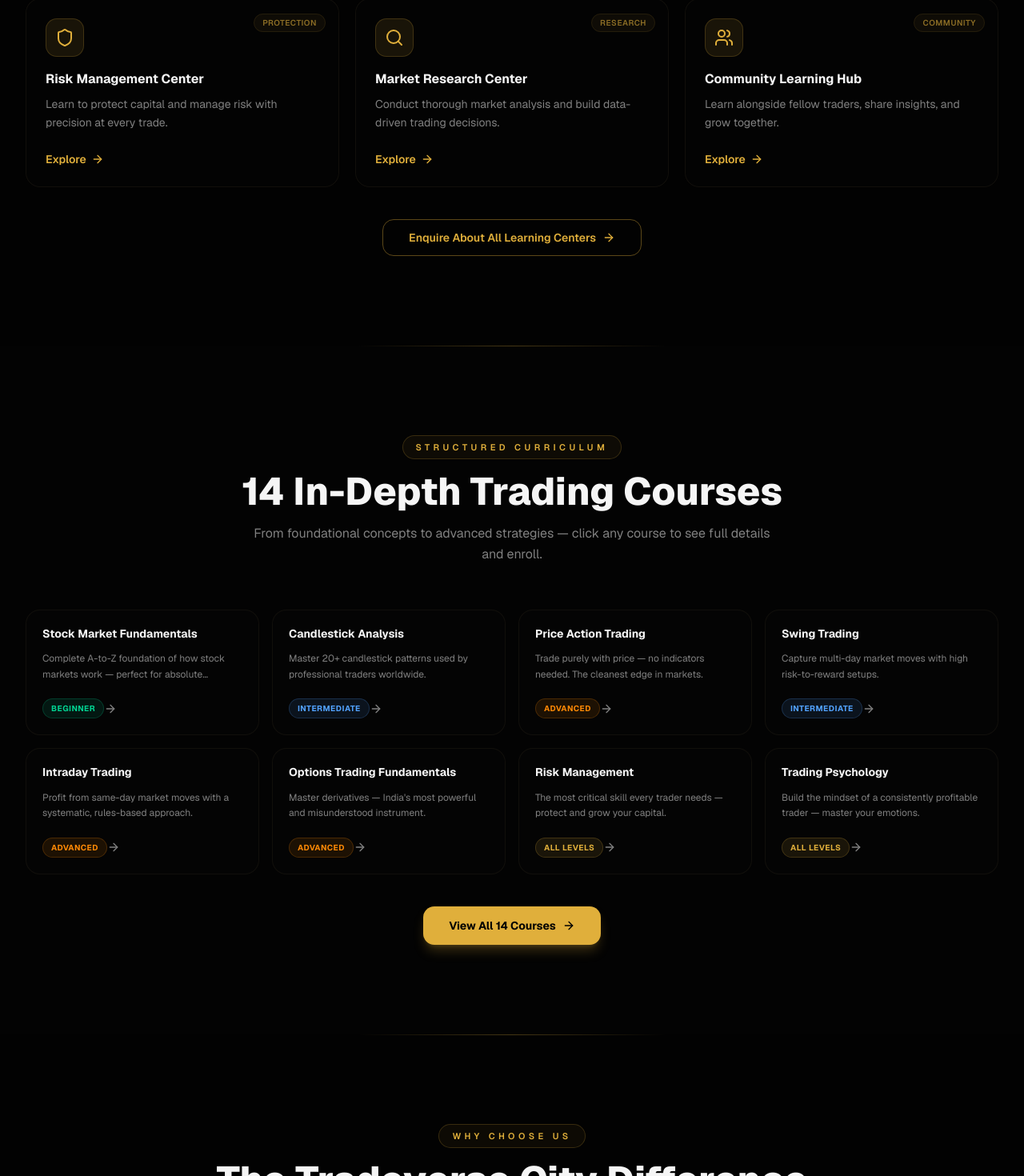
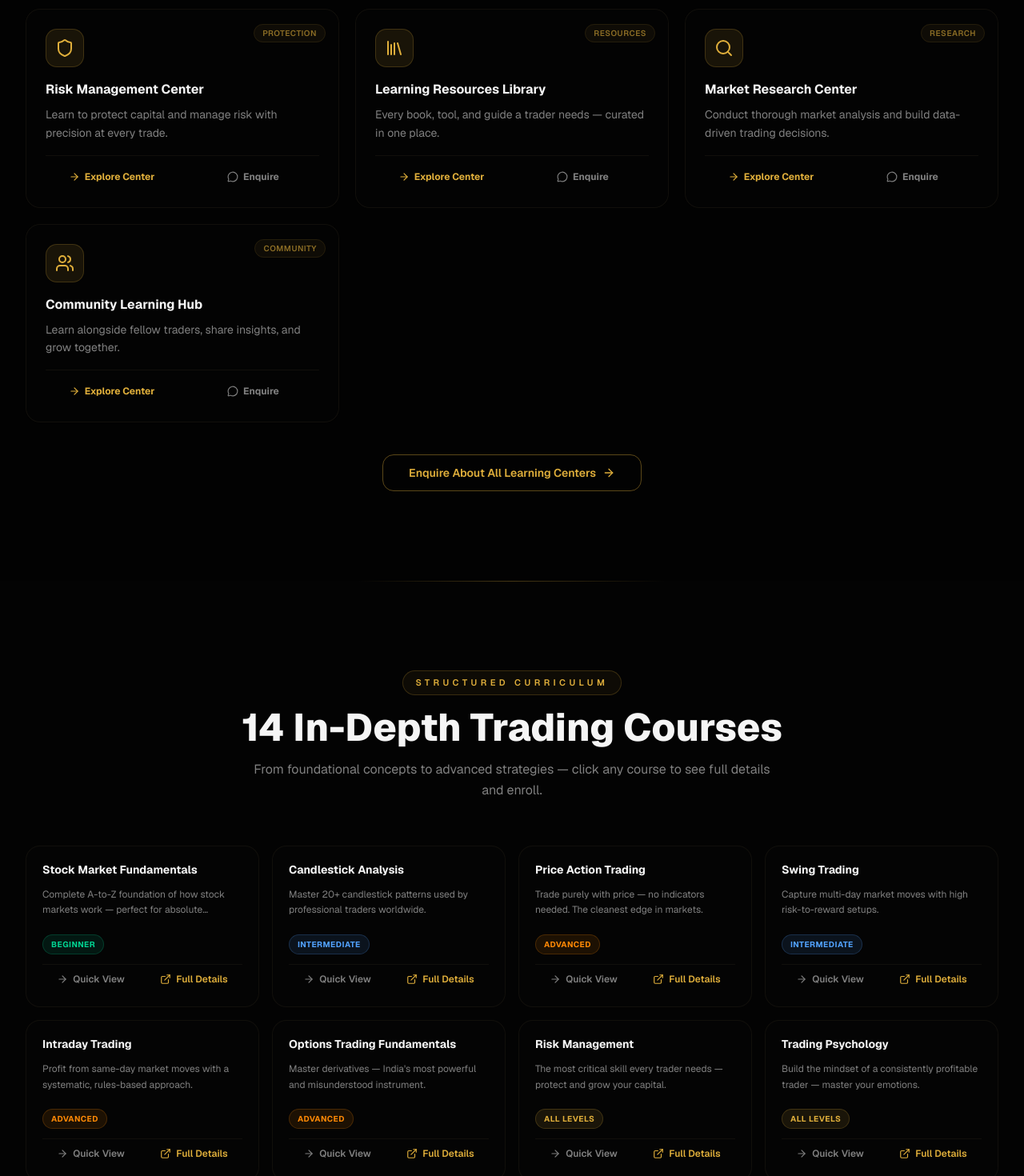
Before and after one commit to shubham03kumar18-coder/tradeverse-website-enhancement, a Next.js app: page / in a window 1280 px wide. Shown: the part 1660-3130 px from the top of the page at 80% size. Built offline with nearby package versions, Linux system fonts and the light colour scheme.

Commit message:
feat: add course links and navigation in Courses and Footer components

```diff
--- a/components/courses.tsx
+++ b/components/courses.tsx
@@ -1,10 +1,22 @@
 "use client"
 
 import { useState } from "react"
-import { ArrowRight } from "lucide-react"
+import Link from "next/link"
+import { ArrowRight, ExternalLink } from "lucide-react"
 import CourseModal, { type CourseDetail } from "@/components/course-modal"
 
 const PHONE = "919318336747"
+
+const COURSE_SLUGS: Record<string, string> = {
+  "Stock Market Fundamentals": "stock-market-fundamentals",
+  "Candlestick Analysis": "candlestick-analysis",
+  "Price Action Trading": "price-action-trading",
+  "Swing Trading": "swing-trading",
+  "Intraday Trading": "intraday-trading",
+  "Options Trading Fundamentals": "options-trading-fundamentals",
+  "Risk Management": "risk-management",
+  "Trading Psychology": "trading-psychology",
+}
 
 const courses: CourseDetail[] = [
   {
@@ -167,12 +179,12 @@ export default function Courses() {
         </div>
 
         <div className="grid grid-cols-1 sm:grid-cols-2 lg:grid-cols-4 gap-4">
-          {courses.map((course) => (
-            <button
+          {courses.map((course) => {
+            const slug = COURSE_SLUGS[course.title]
+            return (
+              <div
                 key={course.title}
-              onClick={() => setSelectedCourse(course)}
-              className="group flex flex-col gap-3 p-5 rounded-2xl border border-border bg-card/60 card-glow transition-all duration-300 hover:-translate-y-1 text-left cursor-pointer"
-              aria-label={`${course.title} - ${course.level} level. Click for details.`}
+                className="group flex flex-col gap-3 p-5 rounded-2xl border border-border bg-card/60 card-glow transition-all duration-300 hover:-translate-y-1"
               >
                 <div className="flex items-start justify-between gap-2">
                   <h3 className="text-sm font-bold text-foreground leading-snug text-balance">{course.title}</h3>
@@ -182,10 +194,30 @@ export default function Courses() {
                   <span className={`text-[10px] font-bold uppercase tracking-wider px-2.5 py-1 rounded-full border ${course.levelColor}`}>
                     {course.level}
                   </span>
-                <ArrowRight className="w-4 h-4 text-muted-foreground group-hover:text-gold group-hover:translate-x-1 transition-all duration-200" />
                 </div>
+                <div className="flex items-center gap-2 pt-1 border-t border-border">
+                  <button
+                    onClick={() => setSelectedCourse(course)}
+                    className="flex-1 flex items-center justify-center gap-1.5 text-xs font-semibold text-muted-foreground hover:text-gold transition-colors duration-150 py-1.5"
+                    aria-label={`Quick view ${course.title}`}
+                  >
+                    <ArrowRight className="w-3.5 h-3.5" aria-hidden="true" />
+                    Quick View
                   </button>
-          ))}
+                  {slug && (
+                    <Link
+                      href={`/courses/${slug}`}
+                      className="flex-1 flex items-center justify-center gap-1.5 text-xs font-semibold text-gold hover:opacity-80 transition-opacity duration-150 py-1.5"
+                      aria-label={`Full details for ${course.title}`}
+                    >
+                      <ExternalLink className="w-3.5 h-3.5" aria-hidden="true" />
+                      Full Details
+                    </Link>
+                  )}
+                </div>
+              </div>
+            )
+          })}
         </div>
 
         <div className="text-center mt-10">
--- a/components/footer.tsx
+++ b/components/footer.tsx
@@ -1,3 +1,4 @@
+import Link from "next/link"
 import Image from "next/image"
 import { MessageCircle, Send, AtSign, Phone, MapPin } from "lucide-react"
 
@@ -10,34 +11,33 @@ const IG_LINK = "https://instagram.com/TRADEVERSE_CITY"
 const TEL_LINK = `tel:+${PHONE}`
 
 const learningLinks = [
-  "Beginner Hub",
-  "Technical Analysis Center",
-  "Trading Psychology Center",
-  "Risk Management Center",
-  "Learning Resources Library",
-  "Market Research Center",
-  "Community Learning Hub",
+  { label: "Beginner Hub", href: "/learning/beginner-hub" },
+  { label: "Technical Analysis Center", href: "/learning/technical-analysis-center" },
+  { label: "Trading Psychology Center", href: "/learning/trading-psychology-center" },
+  { label: "Risk Management Center", href: "/learning/risk-management-center" },
+  { label: "Learning Resources Library", href: "/learning/learning-resources-library" },
+  { label: "Market Research Center", href: "/learning/market-research-center" },
+  { label: "Community Learning Hub", href: "/learning/community-learning-hub" },
 ]
 
 const courseLinks = [
-  "Stock Market Fundamentals",
-  "Support & Resistance",
-  "Trading Psychology",
-  "Price Action Trading",
-  "Swing Trading",
-  "Intraday Trading",
-  "Risk Management",
-  "Options Trading Fundamentals",
-  "Portfolio Management",
+  { label: "Stock Market Fundamentals", href: "/courses/stock-market-fundamentals" },
+  { label: "Candlestick Analysis", href: "/courses/candlestick-analysis" },
+  { label: "Support & Resistance", href: "/courses/support-and-resistance" },
+  { label: "Trend Analysis", href: "/courses/trend-analysis" },
+  { label: "Technical Analysis", href: "/courses/technical-analysis" },
+  { label: "Price Action Trading", href: "/courses/price-action-trading" },
+  { label: "Swing Trading", href: "/courses/swing-trading" },
+  { label: "Intraday Trading", href: "/courses/intraday-trading" },
+  { label: "Risk Management", href: "/courses/risk-management" },
 ]
 
 const moreLinks = [
-  "Candlestick Analysis",
-  "Trend Analysis",
-  "Price Action Trading",
-  "Intraday Trading",
-  "Futures Market Basics",
-  "Market Research Techniques",
+  { label: "Trading Psychology", href: "/courses/trading-psychology" },
+  { label: "Options Trading Fundamentals", href: "/courses/options-trading-fundamentals" },
+  { label: "Futures Market Basics", href: "/courses/futures-market-basics" },
+  { label: "Portfolio Management", href: "/courses/portfolio-management" },
+  { label: "Market Research Techniques", href: "/courses/market-research-techniques" },
 ]
 
 export default function Footer() {
@@ -268,10 +268,10 @@ export default function Footer() {
               <h3 className="text-xs font-bold tracking-wider uppercase text-foreground mb-4">Learning Platform</h3>
               <ul className="space-y-2.5" role="list">
                 {learningLinks.map((l) => (
-                  <li key={l}>
-                    <a href="#learning-centers" className="text-xs text-muted-foreground hover:text-gold transition-colors duration-150">
-                      {l}
-                    </a>
+                  <li key={l.href}>
+                    <Link href={l.href} className="text-xs text-muted-foreground hover:text-gold transition-colors duration-150">
+                      {l.label}
+                    </Link>
                   </li>
                 ))}
               </ul>
@@ -282,10 +282,10 @@ export default function Footer() {
               <h3 className="text-xs font-bold tracking-wider uppercase text-foreground mb-4">Trading Courses</h3>
               <ul className="space-y-2.5" role="list">
                 {courseLinks.map((l) => (
-                  <li key={l}>
-                    <a href="#courses" className="text-xs text-muted-foreground hover:text-gold transition-colors duration-150">
-                      {l}
-                    </a>
+                  <li key={l.href}>
+                    <Link href={l.href} className="text-xs text-muted-foreground hover:text-gold transition-colors duration-150">
+                      {l.label}
+                    </Link>
                   </li>
                 ))}
               </ul>
@@ -296,10 +296,10 @@ export default function Footer() {
               <h3 className="text-xs font-bold tracking-wider uppercase text-foreground mb-4">More Courses</h3>
               <ul className="space-y-2.5 mb-6" role="list">
                 {moreLinks.map((l) => (
-                  <li key={l}>
-                    <a href="#courses" className="text-xs text-muted-foreground hover:text-gold transition-colors duration-150">
-                      {l}
-                    </a>
+                  <li key={l.href}>
+                    <Link href={l.href} className="text-xs text-muted-foreground hover:text-gold transition-colors duration-150">
+                      {l.label}
+                    </Link>
                   </li>
                 ))}
               </ul>
--- a/components/learning-centers.tsx
+++ b/components/learning-centers.tsx
@@ -1,49 +1,60 @@
-import { BookOpen, BarChart2, Brain, Shield, Search, Users, ArrowRight } from "lucide-react"
+import Link from "next/link"
+import { BookOpen, BarChart2, Brain, Shield, Library, Search, Users, ArrowRight, MessageCircle } from "lucide-react"
 
 const PHONE = "919318336747"
-const makeWA = (center: string) =>
-  `https://wa.me/${PHONE}?text=Hi%20TRADEVERSE%20CITY%2C%20I%20want%20to%20start%20learning%20the%20stock%20market%20and%20would%20like%20more%20information%20about%20your%20training%20program.%0A%0AI%27m%20particularly%20interested%20in%20the%20${encodeURIComponent(center)}.`
+const WA_ALL = `https://wa.me/${PHONE}?text=Hi%20TRADEVERSE%20CITY%2C%20I%20want%20to%20start%20learning%20the%20stock%20market%20and%20would%20like%20more%20information%20about%20your%20training%20program.`
 
 const centers = [
   {
     icon: <BookOpen className="w-6 h-6" />,
     title: "Beginner Hub",
+    slug: "beginner-hub",
     desc: "Start your trading journey with structured fundamentals and guided learning paths.",
     tag: "Foundation",
   },
   {
     icon: <BarChart2 className="w-6 h-6" />,
     title: "Technical Analysis Center",
+    slug: "technical-analysis-center",
     desc: "Master chart reading, indicators, and price pattern recognition.",
     tag: "Core Skill",
   },
   {
     icon: <Brain className="w-6 h-6" />,
     title: "Trading Psychology Center",
+    slug: "trading-psychology-center",
     desc: "Develop the mental discipline and emotional control every successful trader needs.",
     tag: "Mindset",
   },
   {
     icon: <Shield className="w-6 h-6" />,
     title: "Risk Management Center",
+    slug: "risk-management-center",
     desc: "Learn to protect capital and manage risk with precision at every trade.",
     tag: "Protection",
   },
   {
+    icon: <Library className="w-6 h-6" />,
+    title: "Learning Resources Library",
+    slug: "learning-resources-library",
+    desc: "Every book, tool, and guide a trader needs — curated in one place.",
+    tag: "Resources",
+  },
+  {
     icon: <Search className="w-6 h-6" />,
     title: "Market Research Center",
+    slug: "market-research-center",
     desc: "Conduct thorough market analysis and build data-driven trading decisions.",
     tag: "Research",
   },
   {
     icon: <Users className="w-6 h-6" />,
     title: "Community Learning Hub",
+    slug: "community-learning-hub",
     desc: "Learn alongside fellow traders, share insights, and grow together.",
     tag: "Community",
   },
 ]
-
-const WA_ALL = `https://wa.me/${PHONE}?text=Hi%20TRADEVERSE%20CITY%2C%20I%20want%20to%20start%20learning%20the%20stock%20market%20and%20would%20like%20more%20information%20about%20your%20training%20program.`
 
 export default function LearningCenters() {
   return (
@@ -52,7 +63,7 @@ export default function LearningCenters() {
       className="relative py-20 md:py-28 px-4 sm:px-6 lg:px-8 bg-background overflow-hidden scroll-mt-40"
       aria-label="Comprehensive Learning Platform"
     >
-      {/* Subtle top separator glow */}
+      {/* top separator glow */}
       <div
         className="absolute top-0 left-1/2 -translate-x-1/2 w-96 h-px"
         style={{ background: "linear-gradient(90deg, transparent, oklch(0.78 0.14 85 / 40%), transparent)" }}
@@ -77,13 +88,9 @@ export default function LearningCenters() {
         {/* Grid */}
         <div className="grid grid-cols-1 sm:grid-cols-2 lg:grid-cols-3 gap-5">
           {centers.map((center, i) => (
-            <a
+            <div
               key={center.title}
-              href={makeWA(center.title)}
-              target="_blank"
-              rel="noopener noreferrer"
               className="group relative flex flex-col gap-4 p-6 rounded-2xl border border-border bg-card/60 backdrop-blur-sm card-glow transition-all duration-300 hover:-translate-y-1"
-              aria-label={`${center.title}: ${center.desc} — opens WhatsApp`}
               style={{ animationDelay: `${i * 80}ms` }}
             >
               {/* Tag */}
@@ -104,12 +111,28 @@ export default function LearningCenters() {
                 <p className="text-sm text-muted-foreground leading-relaxed text-pretty">{center.desc}</p>
               </div>
 
-              {/* Explore link */}
-              <div className="flex items-center gap-1.5 text-gold text-sm font-semibold mt-auto pt-2 group-hover:gap-3 transition-all duration-200">
-                <span>Explore</span>
-                <ArrowRight className="w-4 h-4" />
+              {/* Actions */}
+              <div className="flex items-center gap-3 mt-auto pt-3 border-t border-border">
+                <Link
+                  href={`/learning/${center.slug}`}
+                  className="flex-1 flex items-center justify-center gap-1.5 text-xs font-bold text-gold hover:opacity-80 transition-opacity duration-150 py-1.5"
+                  aria-label={`Explore ${center.title}`}
+                >
+                  <ArrowRight className="w-3.5 h-3.5" aria-hidden="true" />
+                  Explore Center
+                </Link>
+                <a
+                  href={`https://wa.me/${PHONE}?text=Hi%20TRADEVERSE%20CITY%2C%20I%20am%20interested%20in%20the%20${encodeURIComponent(center.title)}.%20Please%20share%20more%20details.`}
+                  target="_blank"
+                  rel="noopener noreferrer"
+                  className="flex-1 flex items-center justify-center gap-1.5 text-xs font-bold text-muted-foreground hover:text-gold transition-colors duration-150 py-1.5"
+                  aria-label={`WhatsApp enquiry about ${center.title}`}
+                >
+                  <MessageCircle className="w-3.5 h-3.5" aria-hidden="true" />
+                  Enquire
+                </a>
               </div>
-            </a>
+            </div>
           ))}
         </div>
 
--- a/components/navbar.tsx
+++ b/components/navbar.tsx
@@ -4,32 +4,22 @@ import { useState, useEffect } from "react"
 import Link from "next/link"
 import Image from "next/image"
 import { Menu, X, ChevronDown } from "lucide-react"
+import { LEARNING_HUBS, TRADING_COURSES, TEL_LINK, TG_LINK, IG_LINK, makeWA } from "@/lib/constants"
 
 const PHONE = "919318336747"
-const TEL_LINK = `tel:+${PHONE}`
-const TG_LINK = `https://t.me/+${PHONE}`
-const IG_LINK = "https://instagram.com/TRADEVERSE_CITY"
-const WA_ENROLL = `https://wa.me/${PHONE}?text=Hi%20TRADEVERSE%20CITY%2C%20I%20want%20to%20start%20learning%20the%20stock%20market%20and%20would%20like%20more%20information%20about%20your%20training%20program.%0A%0APlease%20share%20course%20details%20and%20fees.`
+const WA_ENROLL = makeWA("Please share course details and fees.")
 
-const learningLinks = [
-  { label: "Beginner Hub", href: "#learning-centers" },
-  { label: "Technical Analysis Center", href: "#learning-centers" },
-  { label: "Trading Psychology Center", href: "#learning-centers" },
-  { label: "Risk Management Center", href: "#learning-centers" },
-  { label: "Market Research Center", href: "#learning-centers" },
-  { label: "Community Learning Hub", href: "#learning-centers" },
-]
+const learningLinks = LEARNING_HUBS.map((h) => ({
+  label: h.label,
+  href: `/learning/${h.slug}`,
+  desc: h.desc,
+}))
 
-const courseLinks = [
-  { label: "Stock Market Fundamentals", href: "#courses" },
-  { label: "Candlestick Analysis", href: "#courses" },
-  { label: "Price Action Trading", href: "#courses" },
-  { label: "Swing Trading", href: "#courses" },
-  { label: "Intraday Trading", href: "#courses" },
-  { label: "Options Trading Fundamentals", href: "#courses" },
-  { label: "Risk Management", href: "#courses" },
-  { label: "Trading Psychology", href: "#courses" },
-]
+const courseLinks = TRADING_COURSES.map((c) => ({
+  label: c.label,
+  href: `/courses/${c.slug}`,
+  desc: c.desc,
+}))
 
 export default function Navbar() {
   const [scrolled, setScrolled] = useState(false)
@@ -91,13 +81,13 @@ export default function Navbar() {
               {learningOpen && (
                 <div className="absolute top-full left-0 mt-1 w-64 bg-card border border-border rounded-xl shadow-2xl shadow-black/60 py-2 z-50">
                   {learningLinks.map((item) => (
-                    <a
+                    <Link
                       key={item.label}
                       href={item.href}
                       className="block px-4 py-2.5 text-sm text-muted-foreground hover:text-gold hover:bg-muted transition-colors duration-150"
                     >
                       {item.label}
-                    </a>
+                    </Link>
                   ))}
                 </div>
               )}
@@ -197,9 +187,9 @@ export default function Navbar() {
             {learningOpen && (
               <div className="pl-4 flex flex-col gap-0.5">
                 {learningLinks.map((item) => (
-                  <a key={item.label} href={item.href} className="px-3 py-2 text-sm text-muted-foreground hover:text-gold transition-colors" onClick={() => setMobileOpen(false)}>
+                  <Link key={item.label} href={item.href} className="px-3 py-2 text-sm text-muted-foreground hover:text-gold transition-colors" onClick={() => setMobileOpen(false)}>
                     {item.label}
-                  </a>
+                  </Link>
                 ))}
               </div>
             )}
@@ -213,9 +203,9 @@ export default function Navbar() {
             {coursesOpen && (
               <div className="pl-4 flex flex-col gap-0.5">
                 {courseLinks.map((item) => (
-                  <a key={item.label} href={item.href} className="px-3 py-2 text-sm text-muted-foreground hover:text-gold transition-colors" onClick={() => setMobileOpen(false)}>
+                  <Link key={item.label} href={item.href} className="px-3 py-2 text-sm text-muted-foreground hover:text-gold transition-colors" onClick={() => setMobileOpen(false)}>
                     {item.label}
-                  </a>
+                  </Link>
                 ))}
               </div>
             )}
```
Lines whose indentation alone changed are shown as unchanged.
